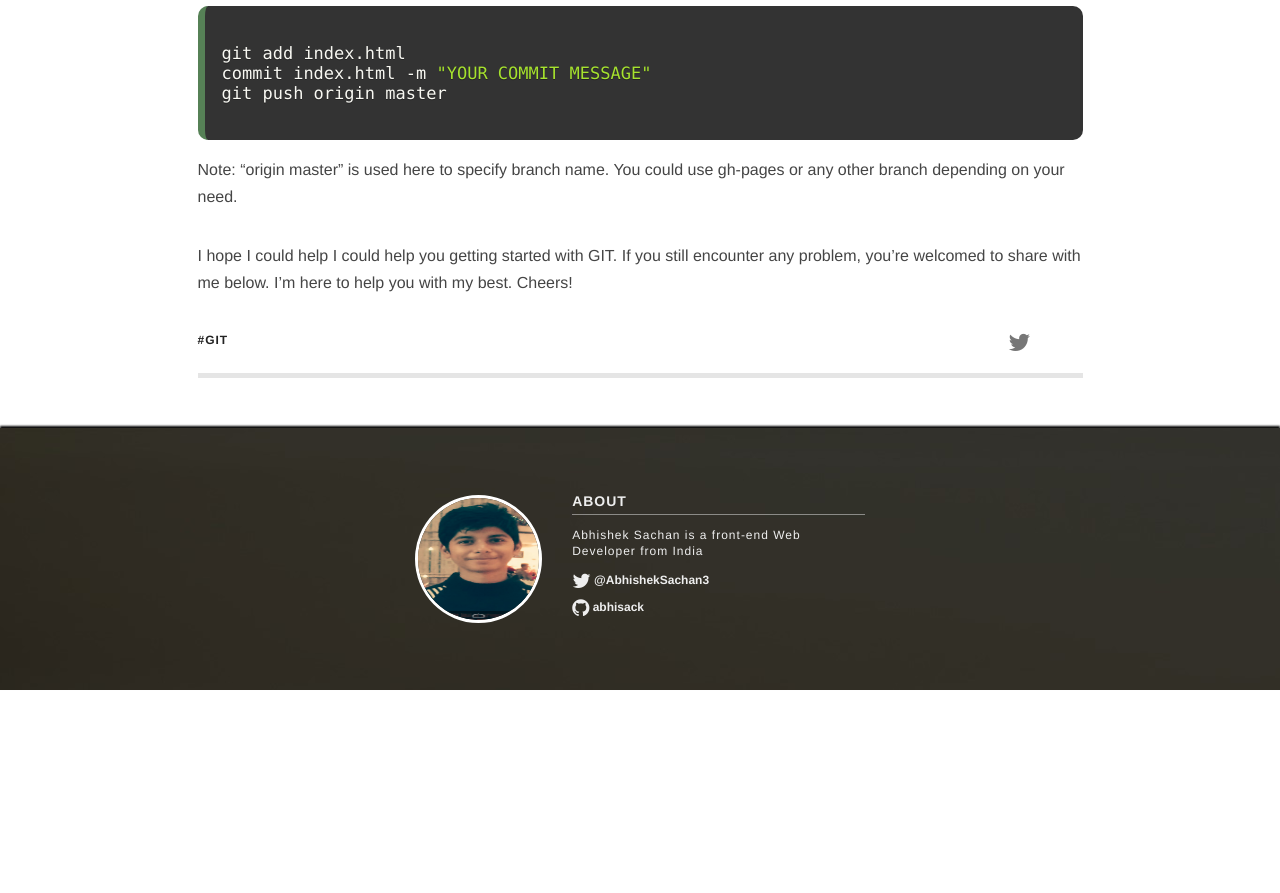
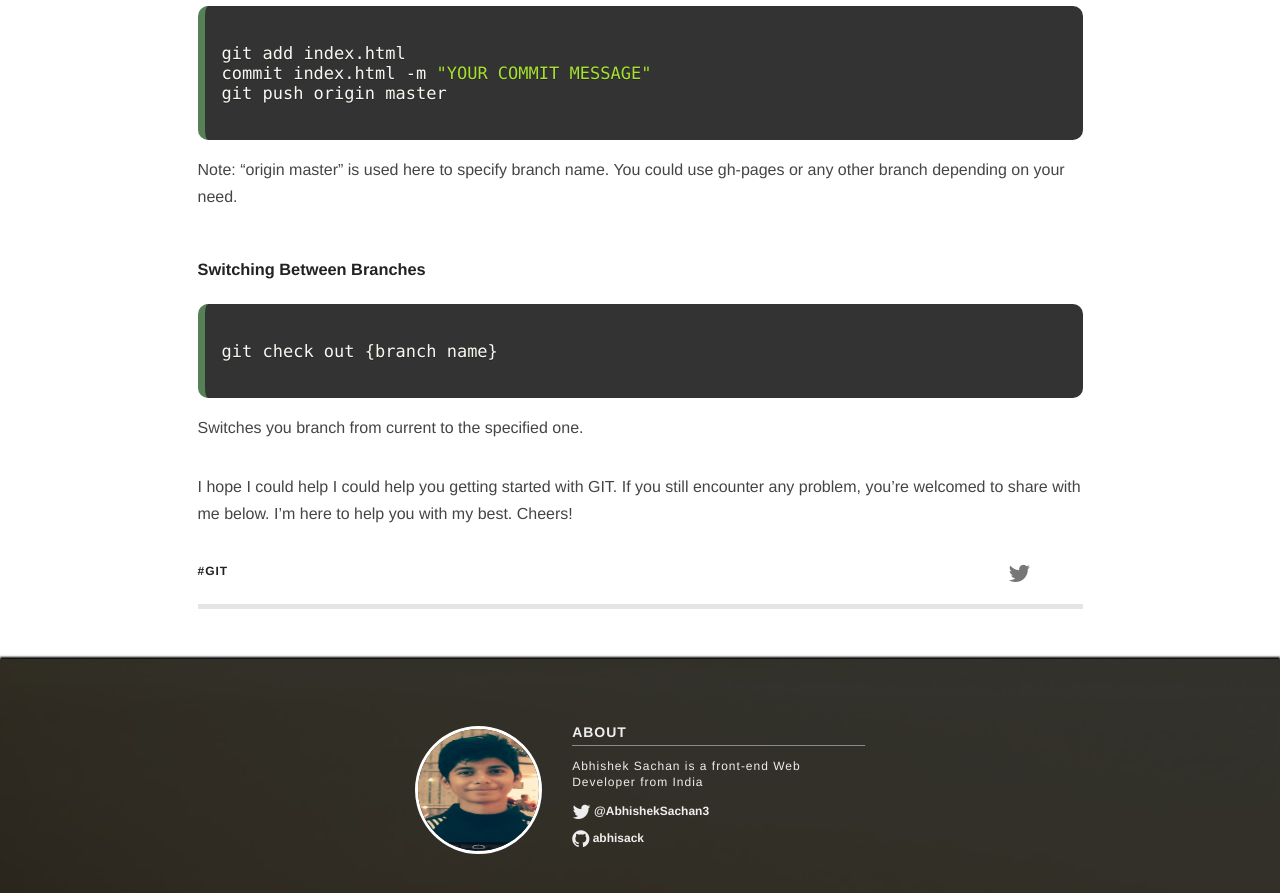
Before and after one commit to abhisack/abhisack.github.io, a Jekyll site: the page built from _posts/2015-01-16-git-commandline-guide-for-beginners.markdown, in a window 1280 px wide and 900 px high, scrolled down 1736 px. Shown: the top 893 px of the window. Built offline with Jekyll 4.4.1, drawn with Linux system fonts in a browser that asks for light colours; some web fonts are replaced; comment, search, counter and statistics services are not loaded; before the commit the page ends 2426 px from its top, so only the background shows below that.

Commit message:
new post 21 jan

```diff
--- a/_posts/2015-01-16-git-commandline-guide-for-beginners.markdown
+++ b/_posts/2015-01-16-git-commandline-guide-for-beginners.markdown
@@ -65,4 +65,15 @@ git push origin master
 
 Note: "origin master" is used here to specify branch name. You could use gh-pages or any other branch depending on your need.
 
+### Switching Between Branches
+
+<pre>
+<code class="language-git">
+
+git check out {branch name}
+</code>
+</pre>
+
+Switches you branch from current to the specified one.
+
 I hope I could help I could help you getting started with GIT. If you still encounter any problem, you're welcomed to share with me below. I'm here to help you with my best. Cheers!
```
